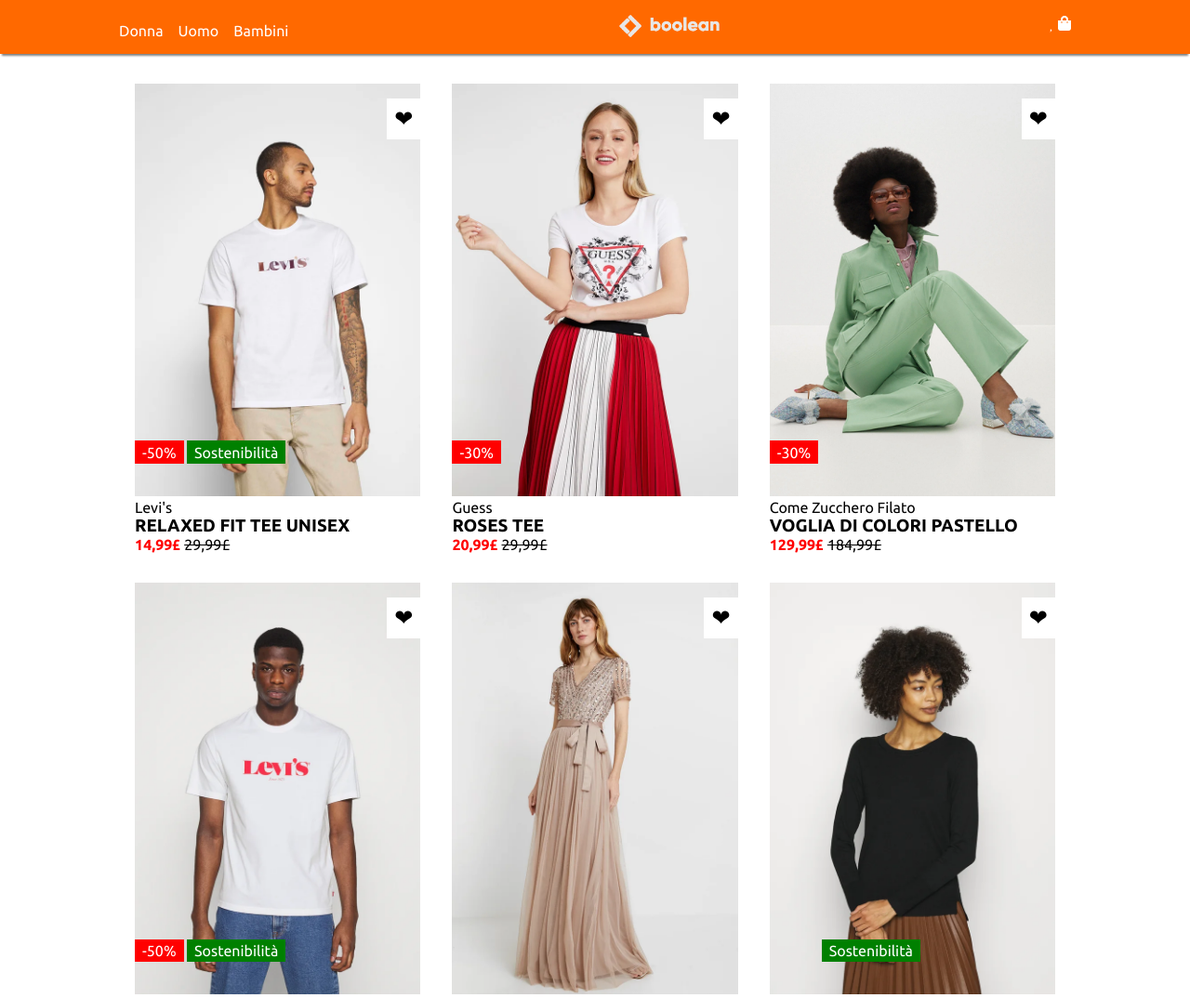
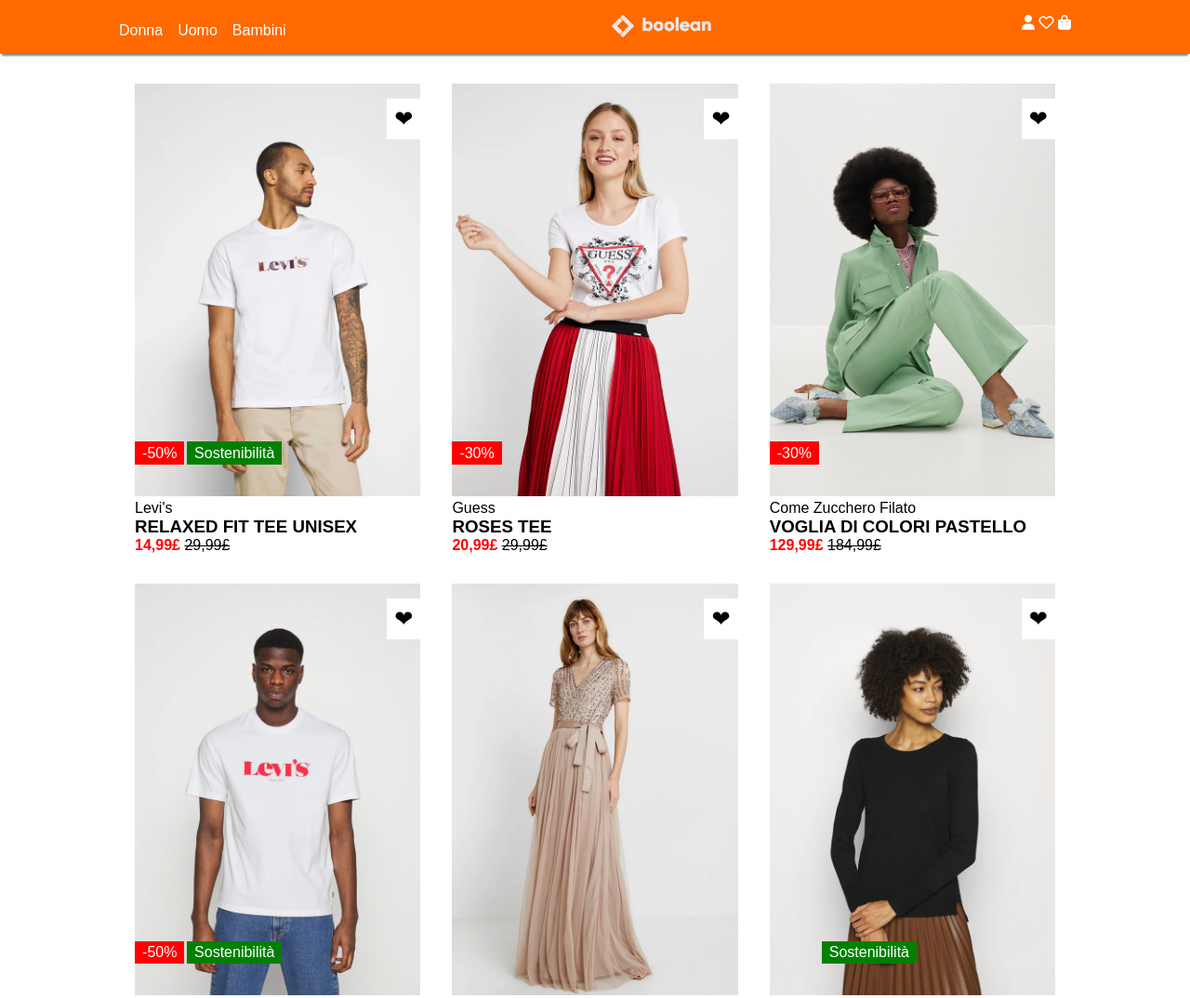
Before and after one commit to LucaRanieri96/html-css-boolando, a plain HTML site: page index.html in a window 1280 px wide. Shown: the top 1074 px of the page at 93% size. Drawn offline with Linux system fonts and the light colour scheme.

Commit message:
Fix error link fontawesome

```diff
--- a/assets/css/style.css
+++ b/assets/css/style.css
@@ -8,6 +8,7 @@
 body {
     font-family: 'Nunito Sans', sans-serif;
     font-family: 'Ubuntu', sans-serif;
+
 }
 .container {
     width: 80%;
--- a/index.html
+++ b/index.html
@@ -10,9 +10,7 @@
             href="https://use.fontawesome.com/releases/v5.0.7/css/all.css">
         <link rel="preconnect" href="https://fonts.googleapis.com">
         <link rel="preconnect" href="https://fonts.gstatic.com" crossorigin>
-        <link
-            href="https://fonts.googleapis.com/css2?family=Nunito+Sans:wght@200;300;400;800&family=Ubuntu:wght@300;400;500;700&display=swap"
-            rel="stylesheet">
+        <link rel="stylesheet" href="https://cdnjs.cloudflare.com/ajax/libs/font-awesome/6.2.1/css/all.min.css" integrity="sha512-MV7K8+y+gLIBoVD59lQIYicR65iaqukzvf/nwasF0nqhPay5w/9lJmVM2hMDcnK1OnMGCdVK+iQrJ7lzPJQd1w==" crossorigin="anonymous" referrerpolicy="no-referrer" />
     </head>
     <body>
         <!-- HEADER -->
```
